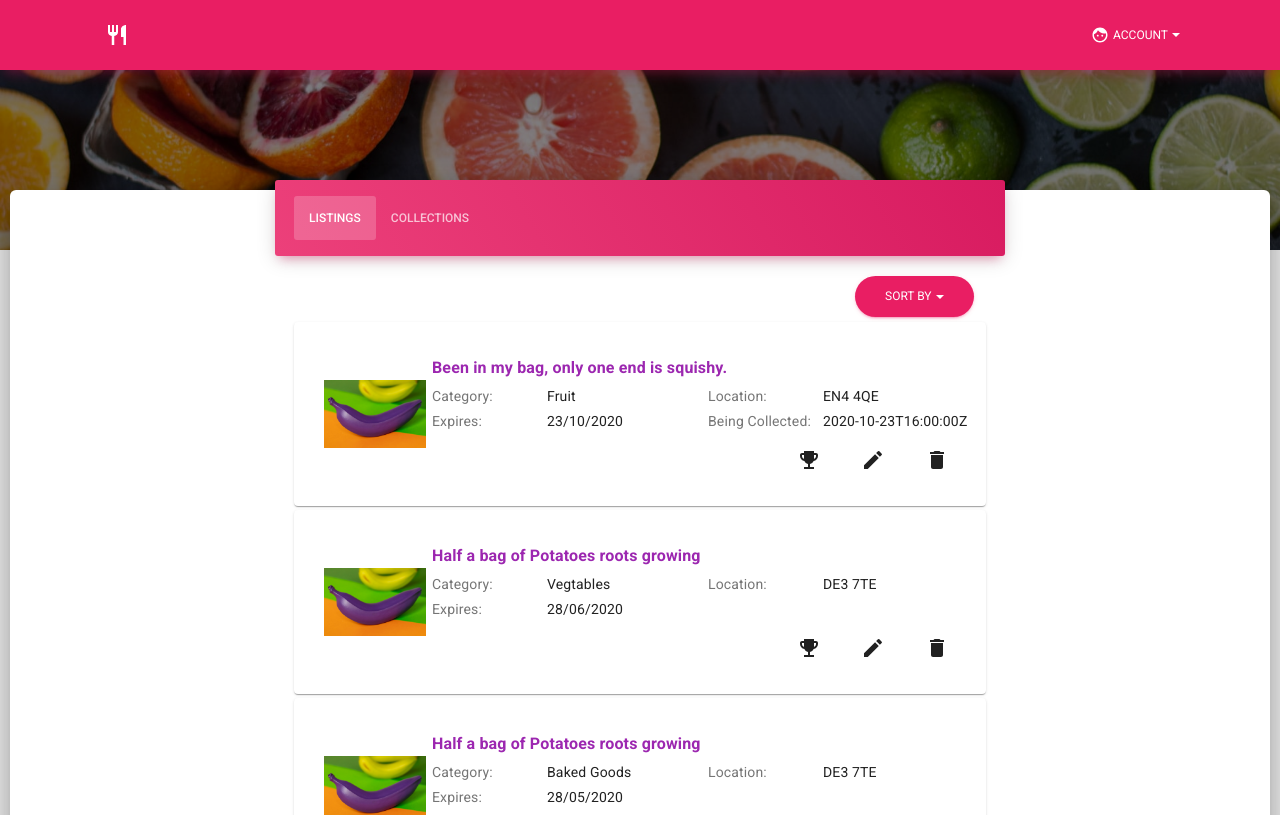
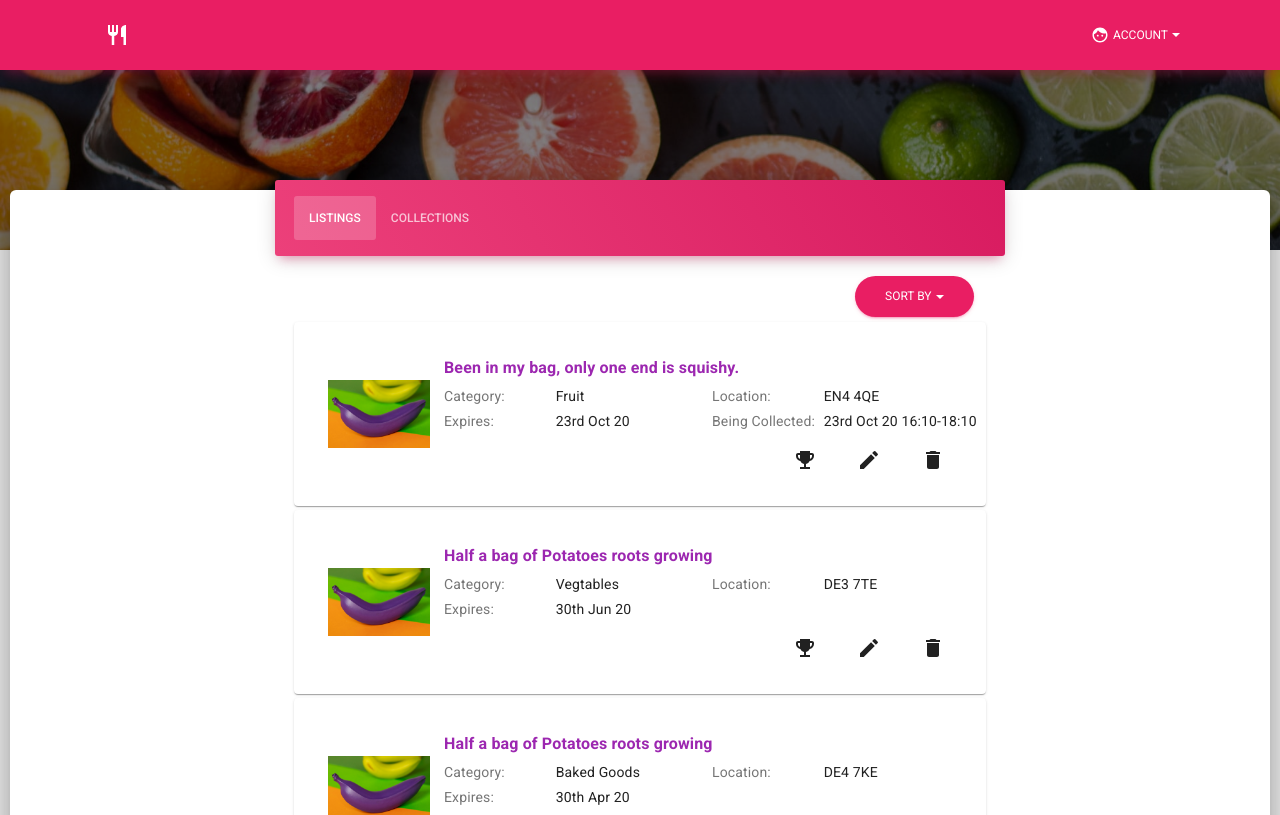
Before and after one commit to Souper-Heroes/souper-app-frontend, a React (Create React App) app: page /itemlist in a window 1280 px wide. Shown: the top 815 px of the page. Built offline with nearby package versions, Linux system fonts and the light colour scheme.

Commit message:
Use Moment to format dates and sort by Expiry Date

```diff
--- a/src/assets/data/TestData.json
+++ b/src/assets/data/TestData.json
@@ -75,7 +75,7 @@
       "title": "5 Squashy Bananas",
       "category": "Fruit",
       "description": "Been in my bag, only one end is squishy.",
-      "expiryDate": "23/10/2020",
+      "expiryDate": "2020-10-23T16:00:00Z",
       "location": "EN4 4QE",
       "preferredProvideStartTime": "2020-10-23T16:00:00Z",
       "preferredProvideEndTime": "2020-10-23T18:00:00Z",
@@ -91,7 +91,7 @@
       "title": "Cashew nuts",
       "category": "Nuts",
       "description": "Unopened but the packet is a bit battered",
-      "expiryDate": "24/10/2020",
+      "expiryDate": "2020-10-24T13:00:00Z",
       "location": "SR5 4TQ",
       "preferredProvideStartTime": "2020-10-24T13:00:00Z",
       "preferredProvideEndTime": "2020-10-24T17:30:00Z",
@@ -107,7 +107,7 @@
       "title": "6 Chicken Wings",
       "category": "Meat",
       "description": "Cooked yesterday, I don't want them.",
-      "expiryDate": "30/11/2020",
+      "expiryDate": "2020-11-30T13:00:00Z",
       "location": "EN4 4QE",
       "preferredProvideStartTime": "2020-11-24T13:00:00Z",
       "preferredProvideEndTime": "2020-12-15T17:30:00Z",
@@ -123,10 +123,10 @@
       "title": "Potatoes",
       "category": "Vegtables",
       "description": "Half a bag of Potatoes roots growing",
-      "expiryDate": "28/06/2020",
+      "expiryDate": "2020-06-30T14:30:00Z",
       "location": "DE3 7TE",
-      "preferredProvideStartTime": "2020-11-28T14:30:00Z",
-      "preferredProvideEndTime": "2020-12-28T19:30:00Z",
+      "preferredProvideStartTime": "2020-06-28T14:30:00Z",
+      "preferredProvideEndTime": "2020-06-28T19:30:00Z",
       "preferredCollectStartTime": null,
       "preferredCollectEndTime": null,
       "reservedItem": "false"
@@ -139,7 +139,7 @@
       "title": "10 Leeks",
       "category": "Vegetables",
       "description": "10 Leeks picked from my garden 5 days ago",
-      "expiryDate": "29/12/2020",
+      "expiryDate": "2020-12-29T13:00:00Z",
       "location": "SL3 7TE",
       "preferredProvideStartTime": "2020-12-26T13:00:00Z",
       "preferredProvideEndTime": "2020-12-26T15:00:00Z",
@@ -155,7 +155,7 @@
       "title": "Soup",
       "category": "Canned Food",
       "description": "2 Tins Of Baxters Carrot And Corriander Soup",
-      "expiryDate": "03/12/2020",
+      "expiryDate": "2020-12-03T17:30:00",
       "location": "SP3 7XE",
       "preferredProvideStartTime": "2020-12-02T17:30:00Z",
       "preferredProvideEndTime": "2020-12-02T20:00:00Z",
@@ -171,7 +171,7 @@
       "title": "Soup",
       "category": "Canned Food",
       "description": "2 Tins Of Baxters Carrot And Corriander Soup",
-      "expiryDate": "03/12/2020",
+      "expiryDate": "2020-12-03T17:30:00",
       "location": "SP3 7XE",
       "preferredProvideStartTime": "2020-12-02T16:00:00Z",
       "preferredProvideEndTime": "2020-12-24T20:00:00Z",
@@ -187,7 +187,7 @@
       "title": "10 Leeks",
       "category": "Vegetables",
       "description": "10 Leeks picked from my garden 5 days ago",
-      "expiryDate": "29/12/2020",
+      "expiryDate": "2020-12-29T17:30:00",
       "location": "SL3 7TE",
       "preferredProvideStartTime": "2020-12-26T10:30:00Z",
       "preferredProvideEndTime": "2020-12-26T20:00:00Z",
@@ -203,10 +203,10 @@
       "title": "Potatoes",
       "category": "Baked Goods",
       "description": "Half a bag of Potatoes roots growing",
-      "expiryDate": "28/05/2020",
-      "location": "DE3 7TE",
-      "preferredProvideStartTime": "2020-11-28T10:00:00Z",
-      "preferredProvideEndTime": "2020-11-22T15:00:00Z",
+      "expiryDate": "2020-04-30T17:30:00",
+      "location": "DE4 7KE",
+      "preferredProvideStartTime": "2020-04-28T10:00:00Z",
+      "preferredProvideEndTime": "2020-04-22T15:00:00Z",
       "preferredCollectStartTime": null,
       "preferredCollectEndTime": null,
       "reservedItem": "false"
--- a/src/components/Items/MyItemListing.jsx
+++ b/src/components/Items/MyItemListing.jsx
@@ -17,6 +17,8 @@ import EmojiEvent from '@material-ui/icons/EmojiEvents';
 // core components
 import GridContainer from 'components/MaterialKitComponents/Grid/GridContainer';
 import GridItem from 'components/MaterialKitComponents/Grid/GridItem';
+
+import moment from 'moment';
 
 const useStyles = makeStyles(styles);
 
@@ -59,7 +61,7 @@ export default function MyItemListing({ type, myitem }) {
     <GridContainer spacing={1}>
       <GridItem>
         <Paper className={classes.paper} spacing={1}>
-          <GridContainer spacing={1}>
+          <GridContainer spacing={2}>
             <Grid item>
               <Link to="/itemview" className={classes.link}>
                 <ButtonBase className={classes.image}>
@@ -214,7 +216,7 @@ export default function MyItemListing({ type, myitem }) {
                           gutterBottom
                           align="left"
                         >
-                          {myitem.expiryDate}
+                          {moment(myitem.expiryDate).format('Do MMM YY')}
                         </Typography>
                       </GridItem>
                     </GridContainer>
@@ -255,7 +257,13 @@ export default function MyItemListing({ type, myitem }) {
                             gutterBottom
                             align="left"
                           >
-                            {myitem.preferredCollectStartTime}
+                            {moment(myitem.preferredCollectStartTime).format(
+                              'Do MMM YY HH:MM'
+                            )}
+                            -
+                            {moment(myitem.preferredCollectEndTime).format(
+                              'HH:MM'
+                            )}
                           </Typography>
                         )}
                       </GridItem>
--- a/src/components/Items/MyItemListings.jsx
+++ b/src/components/Items/MyItemListings.jsx
@@ -12,6 +12,7 @@ import ListingsDropdown from 'components/Items/ListingsDropdown';
 import Button from 'components/CustomButtons/Button';
 import ListingsPaginations from 'components/Items/ListingsPaginations';
 
+import moment from 'moment';
 // import Divider from '@material-ui/core/Divider';
 
 // const useStyles = makeStyles(styles);
@@ -38,17 +39,17 @@ export default function MyItemListings({ type, myitems }) {
     } else {
       //  Sort By Expiry Date
       newItems.sort((a, b) => {
-        if (a.expiryDate > b.expiryDate) {
+        if (moment(a.expiryDate) > moment(b.expiryDate)) {
           return 1;
         }
-        if (b.expiryDate > a.expiryDate) {
+        if (moment(b.expiryDate) > moment(a.expiryDate)) {
           return -1;
         }
         return 0;
       });
     }
 
-    console.log('Sorted Items:', newItems);
+    // console.log('Sorted Items:', newItems);
 
     setItems(newItems);
   };
```
